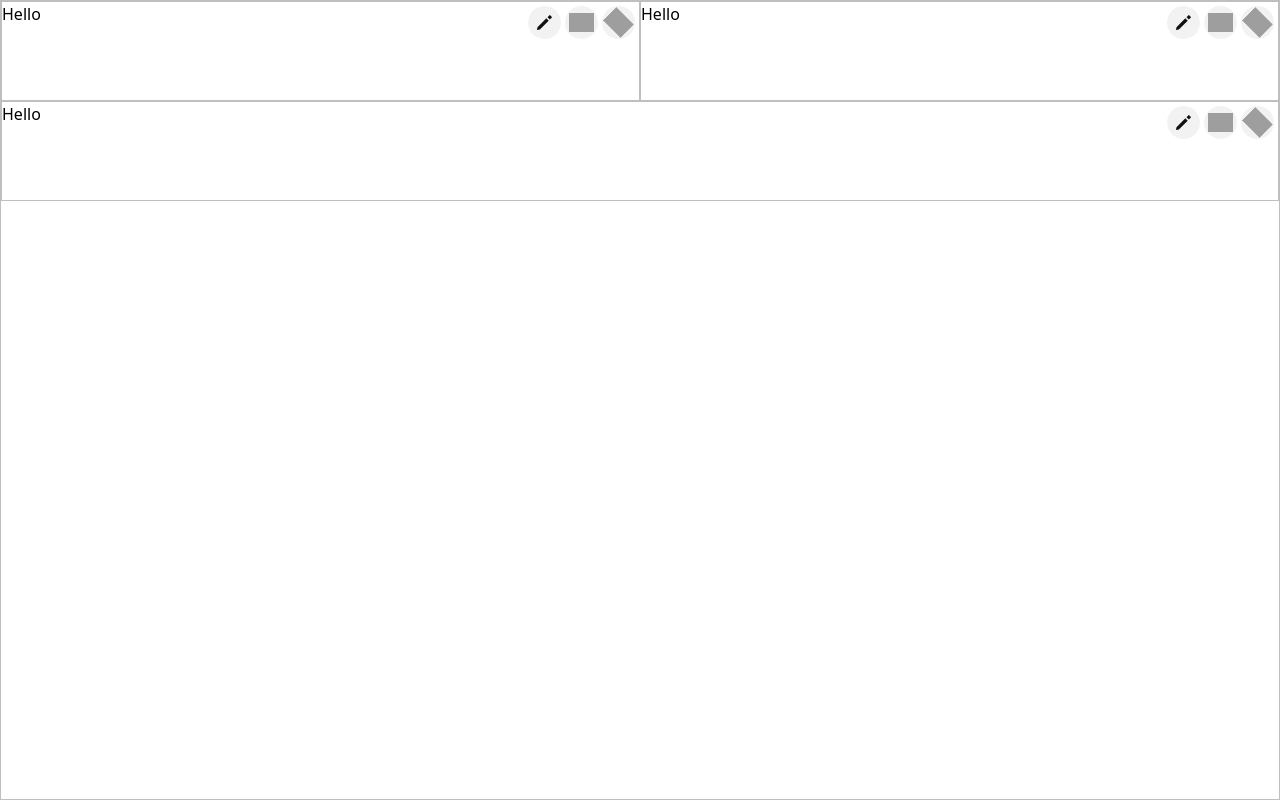
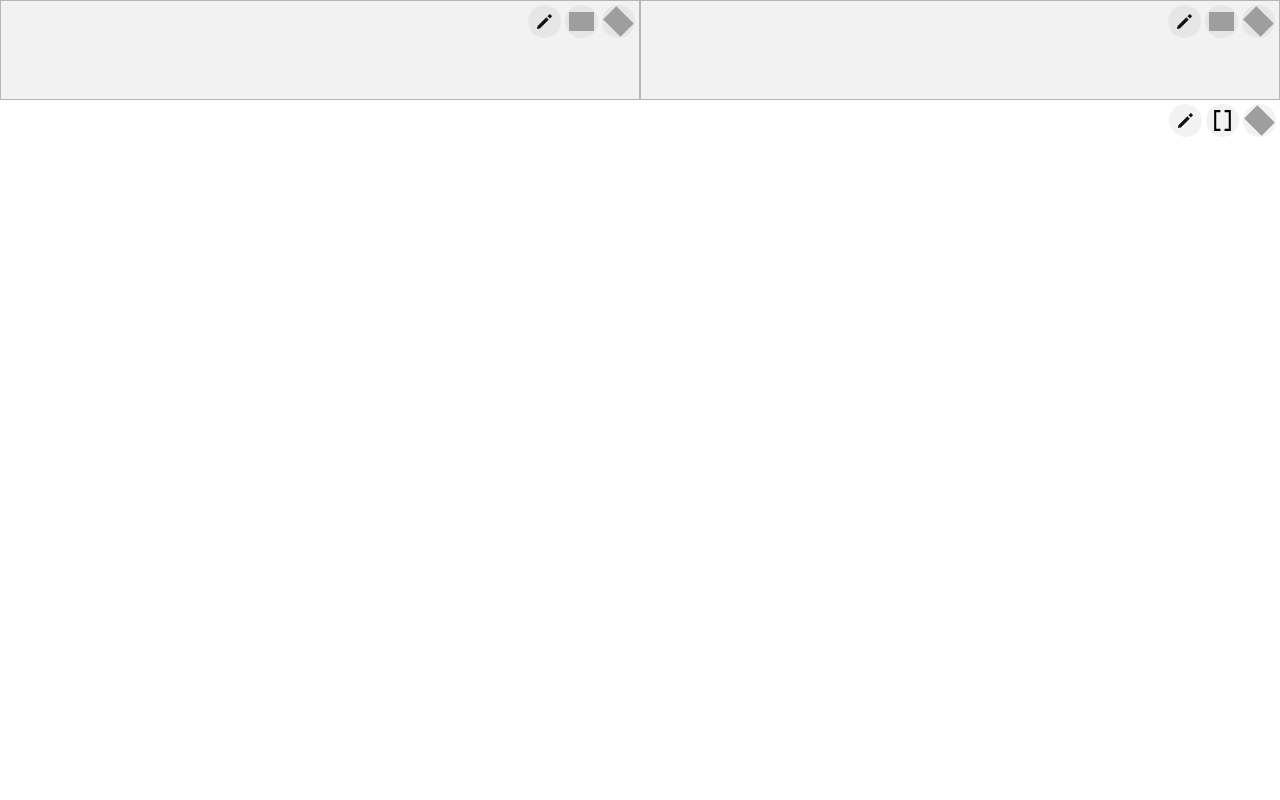
Before and after one commit to jiordesta/blocks-test, a React (Vite) app: page / in a window 1280 px wide. Built offline with nearby package versions, Linux system fonts and the light colour scheme; grey boxes are pictures that could not be loaded.

Commit message:
added addblock func

```diff
--- a/src/components/Column.tsx
+++ b/src/components/Column.tsx
@@ -1,3 +1,4 @@
+import { useState } from "react";
 import { Block } from "../utils/blocks";
 import Wrapper from "./Wrapper";
 
@@ -7,10 +8,12 @@ interface ColumnProps {
 
 export default function Column({ block }: ColumnProps) {
   const { id, type, options, children } = block;
+  const [showAddBlock, setShowAddBlock] = useState(false);
+  const [showEditBlock, setShowEditBlock] = useState(false);
 
   const AddBlockModal = () => {
     return (
-      <div className="fixed flex justify-center items-center">
+      <div className="fixed inset-0 w-full h-full flex justify-center items-center">
         <h1>Hello</h1>
       </div>
     );
@@ -23,7 +26,10 @@ export default function Column({ block }: ColumnProps) {
           <button className="bg-black bg-opacity-5 p-1 rounded-full">
             <img src="/icons/edit.svg" width={25} alt="" />
           </button>
-          <button className="bg-black bg-opacity-5 p-1 rounded-full">
+          <button
+            className="bg-black bg-opacity-5 p-1 rounded-full"
+            onClick={() => setShowAddBlock(true)}
+          >
             <img src="/icons/add.svg" width={25} alt="" />
           </button>
           <button className="bg-black bg-opacity-5 p-1 rounded-full">
@@ -38,12 +44,16 @@ export default function Column({ block }: ColumnProps) {
     <div
       id={id}
       style={options}
-      className="border border-black border-opacity-25 relative"
+      className={`${
+        children && children.length === 0
+          ? "bg-black bg-opacity-5 border border-opacity-25 border-black"
+          : ""
+      } relative`}
     >
       {children && children.length === 0 && (
         <>
           <Controller />
-          <AddBlockModal />
+          {showAddBlock && <AddBlockModal />}
         </>
       )}
       {children?.map((block) => {
--- a/src/components/Layout.tsx
+++ b/src/components/Layout.tsx
@@ -1,17 +1,28 @@
+import { useState } from "react";
 import { Block } from "../utils/blocks";
 import Wrapper from "./Wrapper";
+import { useDispatch } from "react-redux";
+import { add_block } from "../redux/reducers/blocksSlice";
 
 interface LayoutProps {
   block: Block;
 }
 
 export default function Layout({ block }: LayoutProps) {
+  const dispatch = useDispatch();
   const { id, type, options, children } = block;
+  const [showAddBlock, setShowAddBlock] = useState(false);
 
   const AddBlockModal = () => {
     return (
-      <div className="fixed flex justify-center items-center">
-        <h1>Hello</h1>
+      <div className="fixed inset-0 w-full h-full flex justify-center items-center">
+        <button
+          onClick={() => {
+            dispatch(add_block("hello"));
+          }}
+        >
+          Click Here
+        </button>
       </div>
     );
   };
@@ -23,8 +34,11 @@ export default function Layout({ block }: LayoutProps) {
           <button className="bg-black bg-opacity-5 p-1 rounded-full">
             <img src="/icons/edit.svg" width={25} alt="" />
           </button>
-          <button className="bg-black bg-opacity-5 p-1 rounded-full">
-            <img src="/icons/add.svg" width={25} alt="" />
+          <button
+            className="bg-black bg-opacity-5 p-1 rounded-full"
+            onClick={() => setShowAddBlock(true)}
+          >
+            <img src="/icons/bracket.svg" width={25} alt="" />
           </button>
           <button className="bg-black bg-opacity-5 p-1 rounded-full">
             <img src="/icons/add.svg" className="rotate-45" width={25} alt="" />
@@ -39,7 +53,7 @@ export default function Layout({ block }: LayoutProps) {
       {children && children.length === 0 && (
         <>
           <Controller />
-          <AddBlockModal />
+          {showAddBlock && <AddBlockModal />}
         </>
       )}
       {children?.map((block) => {
--- a/src/redux/reducers/blocksSlice.ts
+++ b/src/redux/reducers/blocksSlice.ts
@@ -1,5 +1,5 @@
 import { createSlice } from "@reduxjs/toolkit";
-import { Block } from "../../utils/blocks";
+import { Block, BlockId } from "../../utils/blocks";
 
 interface State {
   block: Block;
@@ -13,7 +13,7 @@ const initialState: State = {
     children: [
       {
         type: "Layout",
-        id: "dasd",
+        id: "dasdd",
         options: { width: "100%", display: "flex" },
         children: [
           {
@@ -34,17 +34,28 @@ const initialState: State = {
         type: "Layout",
         id: "dasd",
         options: { width: "100%", display: "flex" },
-        children: [
-          {
-            type: "Column",
-            id: "main22",
-            options: { width: "100%", minHeight: "100px" },
-            children: [],
-          },
-        ],
+        children: [],
       },
     ],
   } as Block, // Initialize with an empty block or appropriate default values
+};
+
+const findBlockAndAddNewBlock = (
+  block: Block,
+  newBlock: Block,
+  id: BlockId
+) => {
+  ///recursively find the block given the id
+  if (block.id === id) {
+    block.children?.push(newBlock);
+  } else {
+    if (block.children && block.children.length > 0) {
+      block.children.forEach((block) => {
+        findBlockAndAddNewBlock(block, newBlock, id);
+      });
+    }
+  }
+  return block;
 };
 
 const blocksSlice = createSlice({
@@ -52,7 +63,16 @@ const blocksSlice = createSlice({
   initialState,
   reducers: {
     add_block: (state, action) => {
-      ///add logic
+      state.block = findBlockAndAddNewBlock(
+        state.block,
+        {
+          type: "Column",
+          id: "main22d",
+          options: { width: "50%", minHeight: "100px" },
+          children: [],
+        },
+        "dasd"
+      );
     },
   },
 });
```
Also changed, not shown: public/icons/bracket.svg (added).
